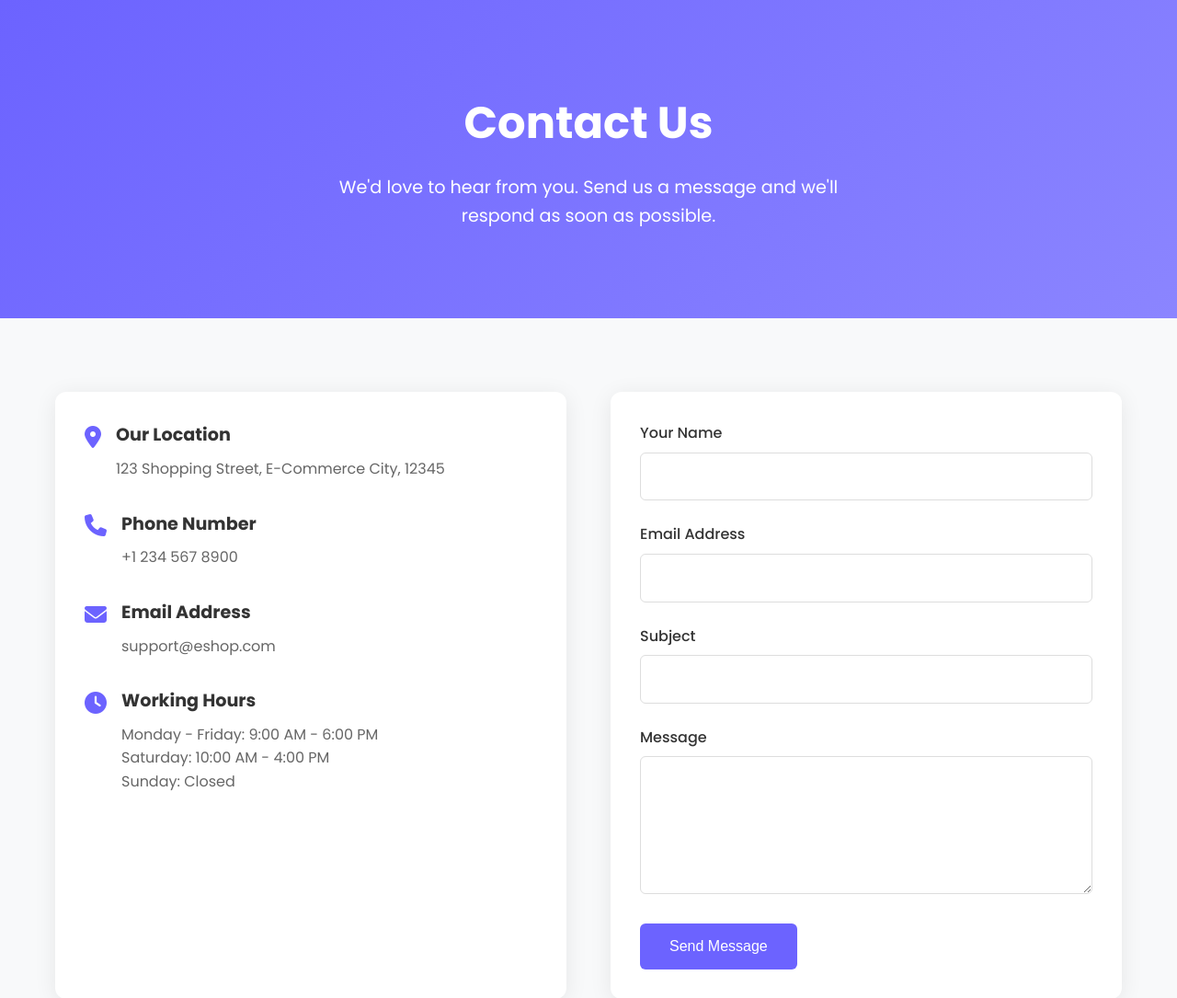
After one commit to Yusuf-Siyam/shop-project1, a PHP site: page /contact.php in a window 1280 px wide. The commit adds this page. Shown: the top 1085 px of the page at 92% size. Run offline with PHP 8.4, Linux system fonts and the light colour scheme.

Commit message:
contuct section ok

```diff
--- /dev/null
+++ b/shop-project-main/contact.php
@@ -0,0 +1,302 @@
+<?php
+session_start();
+include("connect.php");
+
+$message = '';
+$error = '';
+
+if ($_SERVER["REQUEST_METHOD"] == "POST") {
+    $name = mysqli_real_escape_string($conn, $_POST['name']);
+    $email = mysqli_real_escape_string($conn, $_POST['email']);
+    $subject = mysqli_real_escape_string($conn, $_POST['subject']);
+    $message_text = mysqli_real_escape_string($conn, $_POST['message']);
+
+    // Here you would typically send an email or save to database
+    // For now, we'll just show a success message
+    $message = "Thank you for your message! We'll get back to you soon.";
+}
+?>
+
+<!DOCTYPE html>
+<html lang="en">
+<head>
+    <meta charset="UTF-8">
+    <meta name="viewport" content="width=device-width, initial-scale=1.0">
+    <title>Contact Us - E-Shop</title>
+    <link rel="stylesheet" href="https://cdnjs.cloudflare.com/ajax/libs/font-awesome/6.5.1/css/all.min.css">
+    <link href="https://fonts.googleapis.com/css2?family=Poppins:wght@300;400;500;600;700&display=swap" rel="stylesheet">
+    <style>
+        :root {
+            --primary-color: #6c63ff;
+            --secondary-color: #f50057;
+            --text-color: #333;
+            --light-bg: #f8f9fa;
+            --white: #ffffff;
+            --shadow: 0 4px 24px rgba(0,0,0,0.08);
+        }
+
+        * {
+            margin: 0;
+            padding: 0;
+            box-sizing: border-box;
+        }
+
+        body {
+            font-family: 'Poppins', sans-serif;
+            background: var(--light-bg);
+            color: var(--text-color);
+            line-height: 1.6;
+        }
+
+        .container {
+            max-width: 1200px;
+            margin: 0 auto;
+            padding: 2rem 20px;
+        }
+
+        .hero-section {
+            text-align: center;
+            padding: 4rem 0;
+            background: linear-gradient(135deg, var(--primary-color), #8b85ff);
+            color: var(--white);
+            margin-bottom: 3rem;
+        }
+
+        .hero-section h1 {
+            font-size: 3rem;
+            margin-bottom: 1rem;
+        }
+
+        .hero-section p {
+            font-size: 1.2rem;
+            max-width: 600px;
+            margin: 0 auto;
+        }
+
+        .contact-grid {
+            display: grid;
+            grid-template-columns: 1fr 1fr;
+            gap: 3rem;
+            margin-bottom: 4rem;
+        }
+
+        .contact-info {
+            background: var(--white);
+            padding: 2rem;
+            border-radius: 12px;
+            box-shadow: var(--shadow);
+        }
+
+        .info-item {
+            display: flex;
+            align-items: flex-start;
+            margin-bottom: 2rem;
+        }
+
+        .info-item i {
+            font-size: 1.5rem;
+            color: var(--primary-color);
+            margin-right: 1rem;
+            margin-top: 0.3rem;
+        }
+
+        .info-content h3 {
+            font-size: 1.2rem;
+            margin-bottom: 0.5rem;
+            color: var(--text-color);
+        }
+
+        .info-content p {
+            color: #666;
+        }
+
+        .contact-form {
+            background: var(--white);
+            padding: 2rem;
+            border-radius: 12px;
+            box-shadow: var(--shadow);
+        }
+
+        .form-group {
+            margin-bottom: 1.5rem;
+        }
+
+        .form-group label {
+            display: block;
+            margin-bottom: 0.5rem;
+            color: var(--text-color);
+            font-weight: 500;
+        }
+
+        .form-control {
+            width: 100%;
+            padding: 0.8rem;
+            border: 1px solid #ddd;
+            border-radius: 6px;
+            font-family: inherit;
+            font-size: 1rem;
+            transition: border-color 0.3s;
+        }
+
+        .form-control:focus {
+            outline: none;
+            border-color: var(--primary-color);
+        }
+
+        textarea.form-control {
+            min-height: 150px;
+            resize: vertical;
+        }
+
+        .submit-btn {
+            background: var(--primary-color);
+            color: var(--white);
+            border: none;
+            padding: 1rem 2rem;
+            border-radius: 6px;
+            font-size: 1rem;
+            font-weight: 500;
+            cursor: pointer;
+            transition: background 0.3s;
+        }
+
+        .submit-btn:hover {
+            background: #5a52d5;
+        }
+
+        .alert {
+            padding: 1rem;
+            border-radius: 6px;
+            margin-bottom: 1.5rem;
+        }
+
+        .alert-success {
+            background: #d4edda;
+            color: #155724;
+            border: 1px solid #c3e6cb;
+        }
+
+        .alert-danger {
+            background: #f8d7da;
+            color: #721c24;
+            border: 1px solid #f5c6cb;
+        }
+
+        .map-section {
+            margin-bottom: 4rem;
+        }
+
+        .map-container {
+            height: 400px;
+            border-radius: 12px;
+            overflow: hidden;
+            box-shadow: var(--shadow);
+        }
+
+        .map-container iframe {
+            width: 100%;
+            height: 100%;
+            border: none;
+        }
+
+        @media (max-width: 768px) {
+            .contact-grid {
+                grid-template-columns: 1fr;
+            }
+
+            .hero-section h1 {
+                font-size: 2rem;
+            }
+
+            .hero-section p {
+                font-size: 1rem;
+            }
+        }
+    </style>
+</head>
+<body>
+    <div class="hero-section">
+        <div class="container">
+            <h1>Contact Us</h1>
+            <p>We'd love to hear from you. Send us a message and we'll respond as soon as possible.</p>
+        </div>
+    </div>
+
+    <div class="container">
+        <?php if($message): ?>
+            <div class="alert alert-success">
+                <?php echo $message; ?>
+            </div>
+        <?php endif; ?>
+
+        <?php if($error): ?>
+            <div class="alert alert-danger">
+                <?php echo $error; ?>
+            </div>
+        <?php endif; ?>
+
+        <div class="contact-grid">
+            <div class="contact-info">
+                <div class="info-item">
+                    <i class="fas fa-map-marker-alt"></i>
+                    <div class="info-content">
+                        <h3>Our Location</h3>
+                        <p>123 Shopping Street, E-Commerce City, 12345</p>
+                    </div>
+                </div>
+                <div class="info-item">
+                    <i class="fas fa-phone"></i>
+                    <div class="info-content">
+                        <h3>Phone Number</h3>
+                        <p>+1 234 567 8900</p>
+                    </div>
+                </div>
+                <div class="info-item">
+                    <i class="fas fa-envelope"></i>
+                    <div class="info-content">
+                        <h3>Email Address</h3>
+                        <p>support@eshop.com</p>
+                    </div>
+                </div>
+                <div class="info-item">
+                    <i class="fas fa-clock"></i>
+                    <div class="info-content">
+                        <h3>Working Hours</h3>
+                        <p>Monday - Friday: 9:00 AM - 6:00 PM</p>
+                        <p>Saturday: 10:00 AM - 4:00 PM</p>
+                        <p>Sunday: Closed</p>
+                    </div>
+                </div>
+            </div>
+
+            <div class="contact-form">
+                 <form action="https://formspree.io/f/mdkgbevg" method="POST">
+                    <div class="form-group">
+                        <label for="name">Your Name</label>
+                        <input type="text" id="name" name="name" class="form-control" required>
+                    </div>
+                    <div class="form-group">
+                        <label for="email">Email Address</label>
+                        <input type="email" id="email" name="email" class="form-control" required>
+                    </div>
+                    <div class="form-group">
+                        <label for="subject">Subject</label>
+                        <input type="text" id="subject" name="subject" class="form-control" required>
+                    </div>
+                    <div class="form-group">
+                        <label for="message">Message</label>
+                        <textarea id="message" name="message" class="form-control" required></textarea>
+                    </div>
+                    <button type="submit" class="submit-btn">Send Message</button>
+                </form>
+            </div>
+        </div>
+
+        <div class="map-section">
+            <div class="map-container">
+                <iframe src="https://www.google.com/maps/embed?pb=!1m18!1m12!1m3!1d1824.2015272302265!2d90.5796387!3d23.87532230000001!2m3!1f0!2f0!3f0!3m2!1i1024!2i768!4f13.1!3m3!1m2!1s0x3755cc941fb8bf29%3A0xbabffcdac7915bd1!2sAtlapur%20Bazar%2C%20Atlapur%20Rd%2C%20Bholabo%20Union%201720!5e0!3m2!1sen!2sbd!4v1746712581951!5m2!1sen!2sbd" title="My home" allowfullscreen="" loading="lazy" referrerpolicy="no-referrer-when-downgrade"></iframe>            </div>
+        </div>
+        </div>
+    </div>
+</body>
+</html>
```
Also changed, not shown: shop-project-main/about-us.php (added, +300 -0 lines), shop-project-main/order-confirmation.php (+131 -0 lines).
